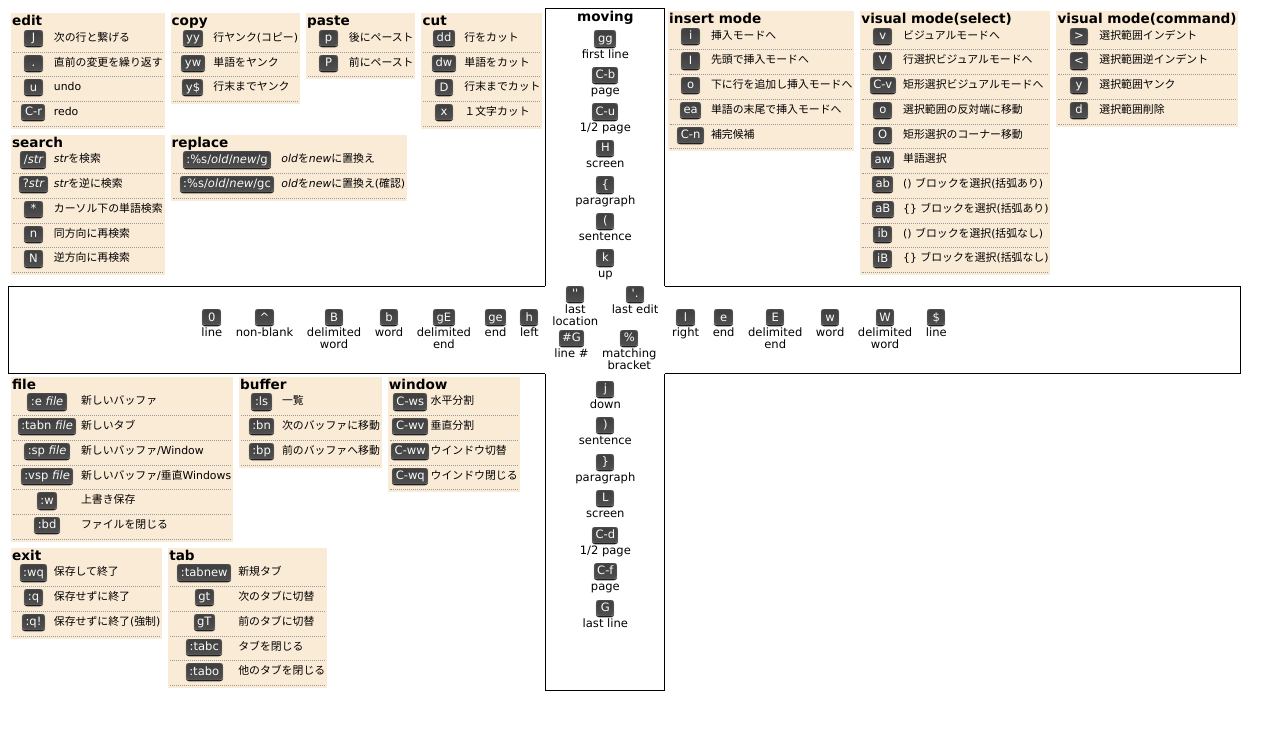
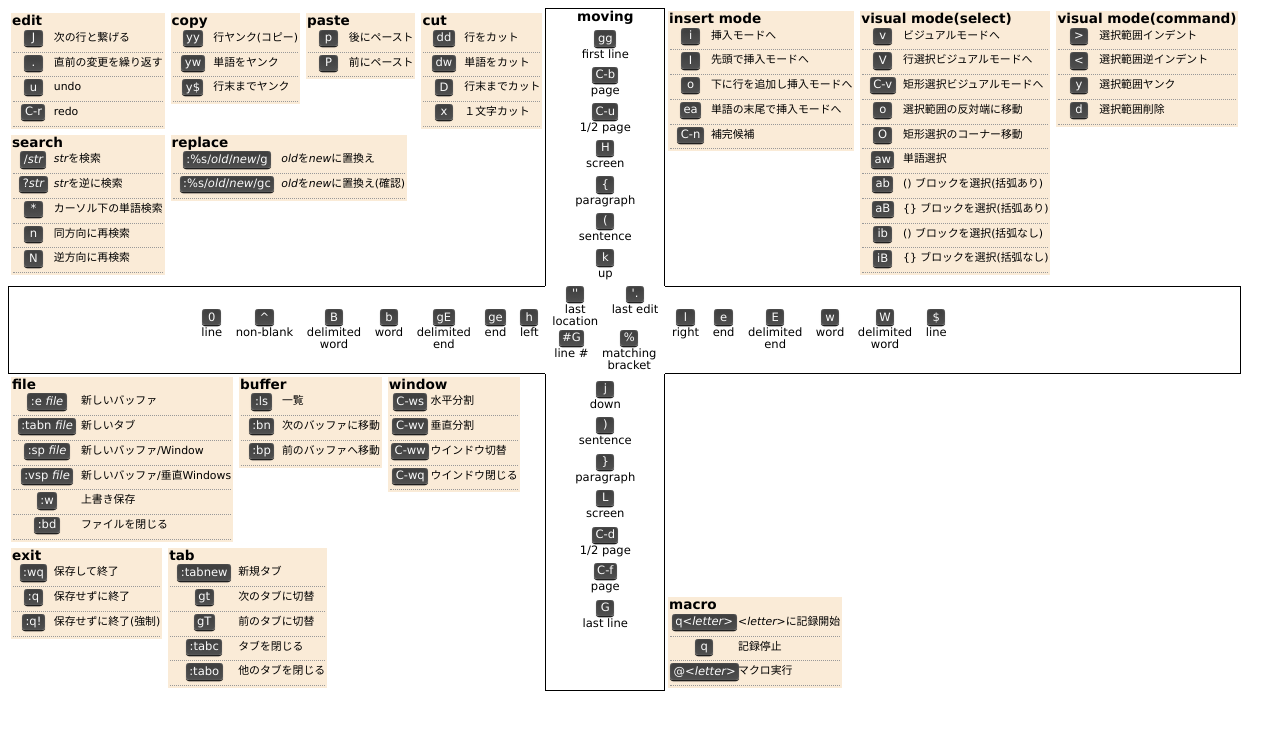
Before and after one commit to cozy-code/vim-sheet, a plain HTML site: page vimcheat.html in a window 1280 px wide. Drawn offline with Linux system fonts and the light colour scheme.

Commit message:
add macro command

```diff
--- a/vimcheat.html
+++ b/vimcheat.html
@@ -396,6 +396,14 @@
                 </div>
             </div>
             <div id="rightBottom">
+                <div>
+                    <div class="keylist mid_key">
+                        <h2>macro</h2>
+                        <dl><dt><kbd>q<i>&lt;letter&gt;</i></kbd></dt><dd><i>&lt;letter&gt;</i>に記録開始</dd></dl>
+                        <dl><dt><kbd>q</kbd></dt><dd>記録停止</dd></dl>
+                        <dl><dt><kbd>@<i>&lt;letter&gt;</i></kbd></dt><dd>マクロ実行</dd></dl>
+                    </div>
+                </div>
             </div>
         </div>
     </div>
```
